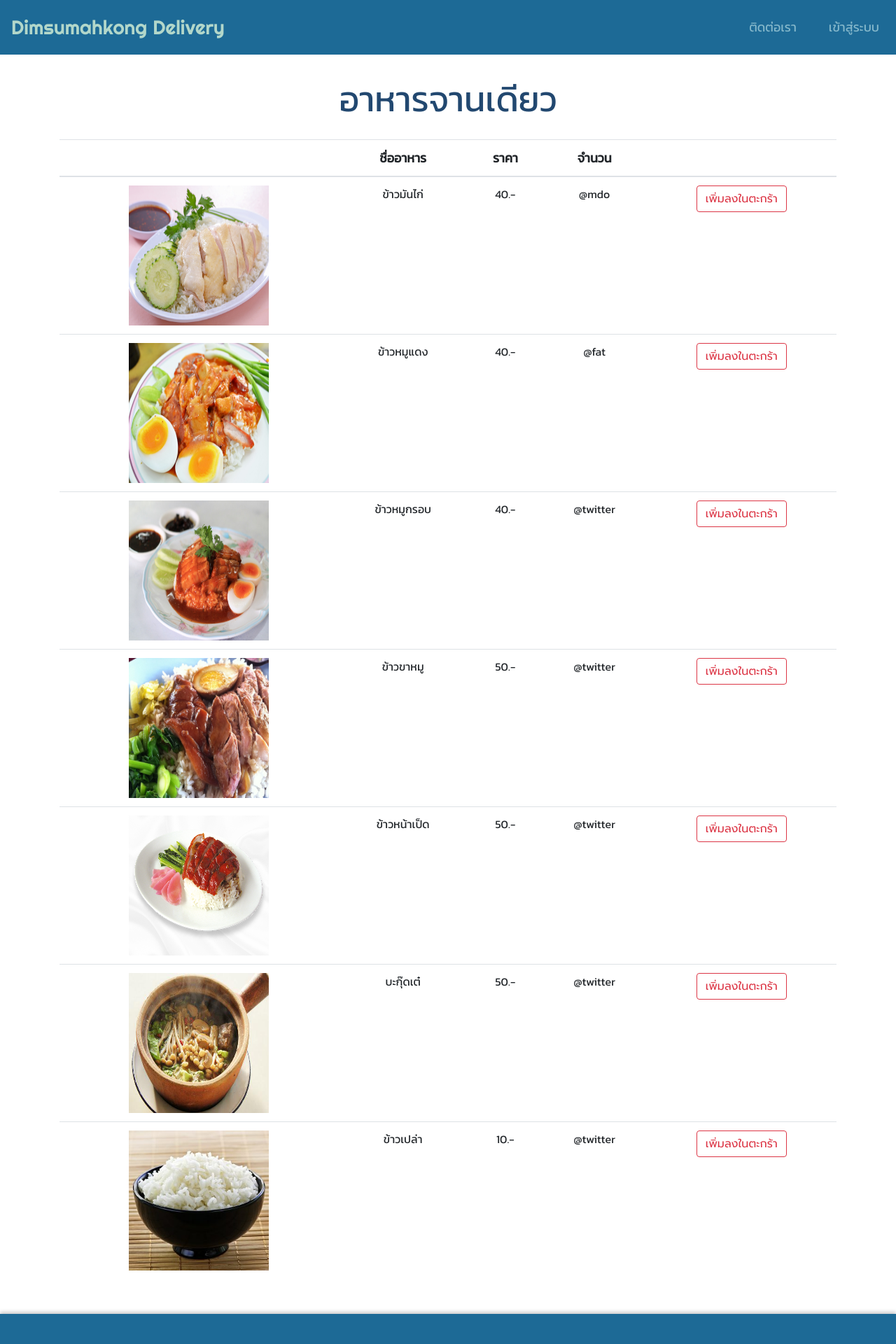
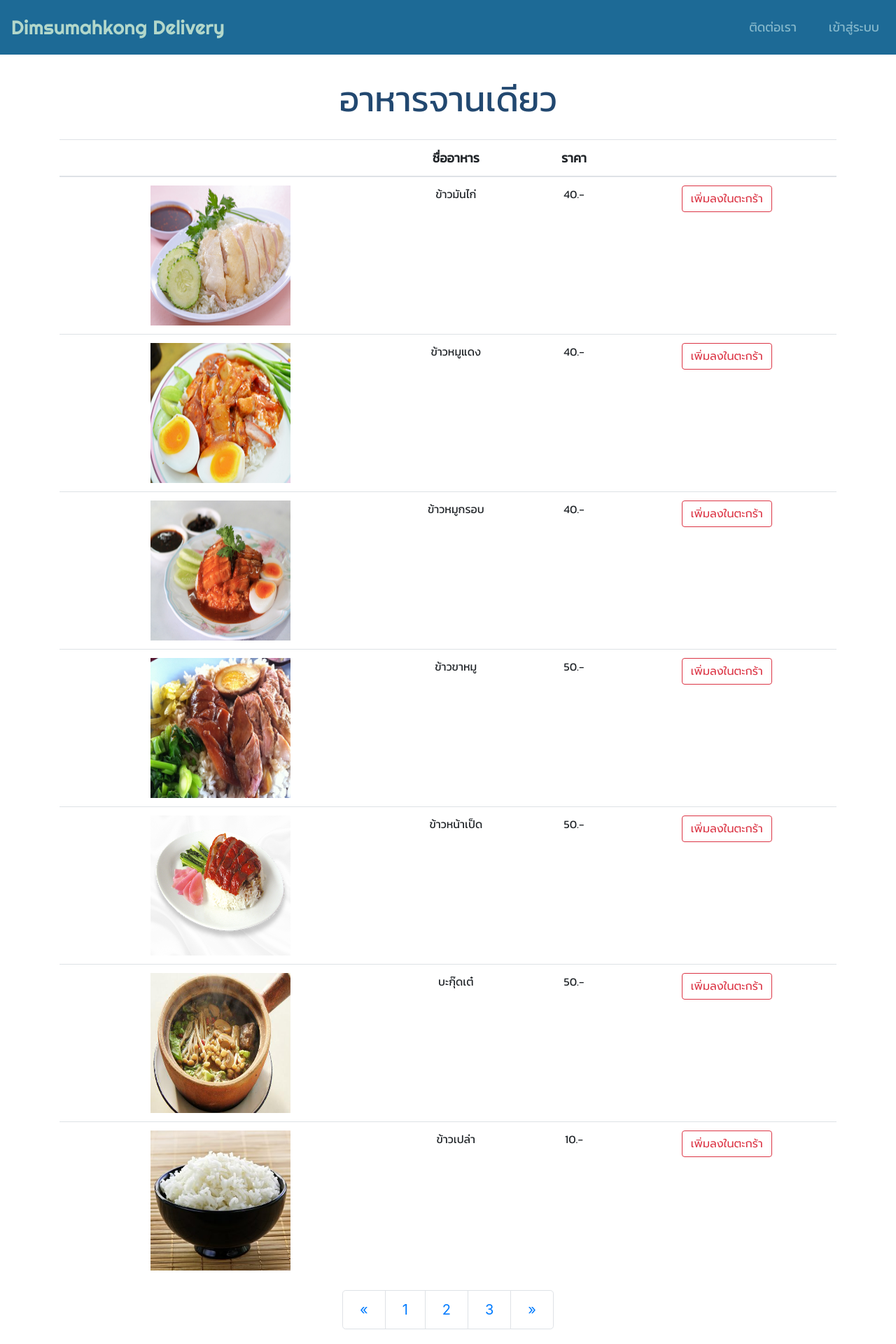
Before and after one commit to Pangkoki20/dimsum-app, a React (Create React App) app: page /Fastfood in a window 1280 px wide. Shown: the top 1920 px of the page at 70% size. Built offline with nearby package versions, Linux system fonts and the light colour scheme; a web font is replaced by a local one.

Commit message:
Create Page

```diff
--- a/src/App.js
+++ b/src/App.js
@@ -17,6 +17,7 @@ import Menu from "./component/Menu/Menu";
 import Footer from "./component/Footer/Footer";
 import Fried from "./component/Fried/Fried";
 import Other from "./component/Other/Other";
+import Paginat from "./component/Paginat/Paginat";
 
 import "./App.css";
 
--- a/src/component/Breakfast/Breakfast.js
+++ b/src/component/Breakfast/Breakfast.js
@@ -5,6 +5,7 @@ import bf_egg from "../../imgbreakfast/ไข่กะทะ.png";
 import bf_fish from "../../imgbreakfast/ปลาทิพย์ทอด.png";
 import bf_shrimp from "../../imgbreakfast/กุ้งชุบแป้งทอด.png";
 import "./Breakfast.css";
+import Paginat from "../Paginat/Paginat";
 class Breakfast extends Component {
   render() {
     return (
@@ -17,7 +18,7 @@ class Breakfast extends Component {
                 <th></th>
                 <th>ชื่ออาหารเช้า</th>
                 <th>ราคา</th>
-                <th>จำนวน</th>
+
                 <th></th>
               </tr>
             </thead>
@@ -28,7 +29,7 @@ class Breakfast extends Component {
                 </th>
                 <td>ชุดอาหารเช้า</td>
                 <td>40.-</td>
-                <td>@mdo</td>
+
                 <td>
                   <Button outline color="danger" className="btn-basket">
                     เพิ่มลงในตะกร้า
@@ -41,7 +42,7 @@ class Breakfast extends Component {
                 </th>
                 <td>ไข่กะทะ</td>
                 <td>40.-</td>
-                <td>@fat</td>
+
                 <td>
                   <Button outline color="danger" className="btn-basket">
                     เพิ่มลงในตะกร้า
@@ -54,7 +55,7 @@ class Breakfast extends Component {
                 </th>
                 <td>ปลาทิพย์ทอด</td>
                 <td>40.-</td>
-                <td>@twitter</td>
+
                 <td>
                   <Button outline color="danger" className="btn-basket">
                     เพิ่มลงในตะกร้า
@@ -67,7 +68,6 @@ class Breakfast extends Component {
                 </th>
                 <td>กุ้งชุบแป้งทอด</td>
                 <td>40.-</td>
-                <td>@twitter</td>
                 <td>
                   <Button outline color="danger" className="btn-basket">
                     เพิ่มลงในตะกร้า
@@ -76,6 +76,7 @@ class Breakfast extends Component {
               </tr>
             </tbody>
           </Table>
+          <Paginat />
         </Container>
       </div>
     );
--- a/src/component/Dimsum/Dimsum.js
+++ b/src/component/Dimsum/Dimsum.js
@@ -7,11 +7,10 @@ import dl_shrimp from "../../imgdimsun/ขนมจีบกุ้ง.png";
 import dl_hargao from "../../imgdimsun/ฮะเก๋า.png";
 import dl_shrimp_dum from "../../imgdimsun/เกี๊ยวกุ้ง.png";
 import "./Dimsum.css";
-import Paginat from "../Pagination/Paginat";
+import Paginat from "../Paginat/Paginat";
 class Dimsum extends Component {
   render() {
     return (
-      <div>
       <Container>
         <div className="textname-dimsum">ติ่มซำ</div>
         <Table hover className="table-dimsum">
@@ -20,7 +19,7 @@ class Dimsum extends Component {
               <th></th>
               <th>ชื่อติ่มซำ</th>
               <th>ราคา</th>
-                <th>จำนวน</th>
+
               <th></th>
             </tr>
           </thead>
@@ -31,7 +30,7 @@ class Dimsum extends Component {
               </th>
               <td>ขนมจีบหมู</td>
               <td>20.-</td>
-                <td>@mdo</td>
+
               <td>
                 <Button outline color="danger" className="btn-basket">
                   เพิ่มลงในตะกร้า
@@ -44,7 +43,7 @@ class Dimsum extends Component {
               </th>
               <td>ขนมจีบหมูไข่เค็ม</td>
               <td>20.-</td>
-                <td>@fat</td>
+
               <td>
                 <Button outline color="danger" className="btn-basket">
                   เพิ่มลงในตะกร้า
@@ -57,7 +56,7 @@ class Dimsum extends Component {
               </th>
               <td>ขนมจีบปู</td>
               <td>20.-</td>
-                <td>@twitter</td>
+
               <td>
                 <Button outline color="danger" className="btn-basket">
                   เพิ่มลงในตะกร้า
@@ -70,7 +69,7 @@ class Dimsum extends Component {
               </th>
               <td>ขนมจีบกุ้ง</td>
               <td>20.-</td>
-                <td>@twitter</td>
+
               <td>
                 <Button outline color="danger" className="btn-basket">
                   เพิ่มลงในตะกร้า
@@ -84,7 +83,7 @@ class Dimsum extends Component {
               </th>
               <td>ฮะเก๋า</td>
               <td>20.-</td>
-                <td>@twitter</td>
+
               <td>
                 <Button outline color="danger" className="btn-basket">
                   เพิ่มลงในตะกร้า
@@ -97,7 +96,7 @@ class Dimsum extends Component {
               </th>
               <td>เกี๊ยวกุ้ง</td>
               <td>20.-</td>
-                <td>@twitter</td>
+
               <td>
                 <Button outline color="danger" className="btn-basket">
                   เพิ่มลงในตะกร้า
@@ -105,10 +104,9 @@ class Dimsum extends Component {
               </td>
             </tr>
           </tbody>
+        </Table>
         <Paginat />
-          </Table>
       </Container>
-      </div>
     );
   }
 }
--- a/src/component/Drink/Drink.js
+++ b/src/component/Drink/Drink.js
@@ -7,6 +7,7 @@ import coffee from "../../imgdrink/กาแฟเย็น.png";
 import ovantin from "../../imgdrink/โอวัลติน.png";
 import greentea from "../../imgdrink/ชาเขียว.png";
 import "./Drink.css";
+import Paginat from "../Paginat/Paginat";
 class Drink extends Component {
   render() {
     return (
@@ -19,7 +20,7 @@ class Drink extends Component {
                 <th></th>
                 <th>ชื่อเครื่องดื่ม</th>
                 <th>ราคา</th>
-                <th>จำนวน</th>
+
                 <th></th>
               </tr>
             </thead>
@@ -30,7 +31,7 @@ class Drink extends Component {
                 </th>
                 <td>ชาเย็น</td>
                 <td>30.-</td>
-                <td>@mdo</td>
+
                 <td>
                   <Button outline color="danger" className="btn-basket">
                     เพิ่มลงในตะกร้า
@@ -43,7 +44,7 @@ class Drink extends Component {
                 </th>
                 <td>ชาดำเย็น</td>
                 <td>30.-</td>
-                <td>@fat</td>
+
                 <td>
                   <Button outline color="danger" className="btn-basket">
                     เพิ่มลงในตะกร้า
@@ -56,7 +57,7 @@ class Drink extends Component {
                 </th>
                 <td>กาแฟเย็น</td>
                 <td>30.-</td>
-                <td>@twitter</td>
+
                 <td>
                   <Button outline color="danger" className="btn-basket">
                     เพิ่มลงในตะกร้า
@@ -69,7 +70,7 @@ class Drink extends Component {
                 </th>
                 <td>ชามะนาว</td>
                 <td>30.-</td>
-                <td>@twitter</td>
+
                 <td>
                   <Button outline color="danger" className="btn-basket">
                     เพิ่มลงในตะกร้า
@@ -83,7 +84,7 @@ class Drink extends Component {
                 </th>
                 <td>โอวัลตินเย็น</td>
                 <td>30.-</td>
-                <td>@twitter</td>
+
                 <td>
                   <Button outline color="danger" className="btn-basket">
                     เพิ่มลงในตะกร้า
@@ -96,7 +97,7 @@ class Drink extends Component {
                 </th>
                 <td>ชาเขียวนมเย็น</td>
                 <td>30.-</td>
-                <td>@twitter</td>
+
                 <td>
                   <Button outline color="danger" className="btn-basket">
                     เพิ่มลงในตะกร้า
@@ -105,6 +106,7 @@ class Drink extends Component {
               </tr>
             </tbody>
           </Table>
+          <Paginat />
         </Container>
       </div>
     );
--- a/src/component/Fastfood/Fastfood.js
+++ b/src/component/Fastfood/Fastfood.js
@@ -8,6 +8,7 @@ import ff_duck from "../../imgfastfoood/ข้าวหน้าเป็ด.png
 import ff_babutte from "../../imgfastfoood/บะกุ๊ดเต๋.png";
 import ff_rice from "../../imgfastfoood/ข้าวเปล่า.png";
 import "./Fastfood.css";
+import Paginat from "../Paginat/Paginat";
 class Fastfood extends Component {
   render() {
     return (
@@ -20,7 +21,6 @@ class Fastfood extends Component {
                 <th></th>
                 <th>ชื่ออาหาร</th>
                 <th>ราคา</th>
-                <th>จำนวน</th>
                 <th></th>
               </tr>
             </thead>
@@ -31,7 +31,7 @@ class Fastfood extends Component {
                 </th>
                 <td>ข้าวมันไก่</td>
                 <td>40.-</td>
-                <td>@mdo</td>
+
                 <td>
                   <Button outline color="danger" className="btn-basket">
                     เพิ่มลงในตะกร้า
@@ -44,7 +44,6 @@ class Fastfood extends Component {
                 </th>
                 <td>ข้าวหมูแดง</td>
                 <td>40.-</td>
-                <td>@fat</td>
                 <td>
                   <Button outline color="danger" className="btn-basket">
                     เพิ่มลงในตะกร้า
@@ -57,7 +56,6 @@ class Fastfood extends Component {
                 </th>
                 <td>ข้าวหมูกรอบ</td>
                 <td>40.-</td>
-                <td>@twitter</td>
                 <td>
                   <Button outline color="danger" className="btn-basket">
                     เพิ่มลงในตะกร้า
@@ -70,7 +68,6 @@ class Fastfood extends Component {
                 </th>
                 <td>ข้าวขาหมู</td>
                 <td>50.-</td>
-                <td>@twitter</td>
                 <td>
                   <Button outline color="danger" className="btn-basket">
                     เพิ่มลงในตะกร้า
@@ -84,7 +81,6 @@ class Fastfood extends Component {
                 </th>
                 <td>ข้าวหน้าเป็ด</td>
                 <td>50.-</td>
-                <td>@twitter</td>
                 <td>
                   <Button outline color="danger" className="btn-basket">
                     เพิ่มลงในตะกร้า
@@ -97,7 +93,6 @@ class Fastfood extends Component {
                 </th>
                 <td>บะกุ๊ดเต๋</td>
                 <td>50.-</td>
-                <td>@twitter</td>
                 <td>
                   <Button outline color="danger" className="btn-basket">
                     เพิ่มลงในตะกร้า
@@ -110,7 +105,6 @@ class Fastfood extends Component {
                 </th>
                 <td>ข้าวเปล่า</td>
                 <td>10.-</td>
-                <td>@twitter</td>
                 <td>
                   <Button outline color="danger" className="btn-basket">
                     เพิ่มลงในตะกร้า
@@ -119,6 +113,7 @@ class Fastfood extends Component {
               </tr>
             </tbody>
           </Table>
+          <Paginat/>
         </Container>
       </div>
     );
--- a/src/component/Login/Login.css
+++ b/src/component/Login/Login.css
@@ -33,12 +33,12 @@
   height: 50px !important;
   margin-left: auto !important;
   margin-right: auto !important;
-  margin-top: 30px;
+  margin-top: 35px;
   padding: 10px;
   font-family: "Kanit", sans-serif;
 }
 .logo {
-  height: 250px;
+  height: 200px;
 }
 .forget-pass{
   font-size: 20px;
--- /dev/null
+++ b/src/component/Paginat/Paginat.css
@@ -0,0 +1,4 @@
+.form-paginat {
+    text-align: center;
+
+}
--- a/src/component/Pagination/Paginat.js
+++ b/src/component/Paginat/Paginat.js
@@ -10,12 +10,8 @@ class Paginat extends Component {
   render() {
     return (
       <Container>
-        <div>
-          <Pagination
-            className="form-paginat"
-            size="lg"
-            aria-label="Page navigation example"
-          >
+        <div className="pagination justify-content-center">
+          <Pagination size="lg" aria-label="Page navigation">
             <PaginationItem>
               <PaginationLink previous href="#" />
             </PaginationItem>
@@ -32,7 +28,6 @@ class Paginat extends Component {
               <PaginationLink next href="#" />
             </PaginationItem>
           </Pagination>
-          <Paginat />
         </div>
       </Container>
     );
--- a/src/component/Pagination/Paginat.css
+++ /dev/null
@@ -1,3 +0,0 @@
-.form-paginat{
-    text-align: center !important;
-}
```
Also changed, not shown: src/component/Login/Login.js (+5 -5 lines). Lines whose indentation alone changed are shown as unchanged.
